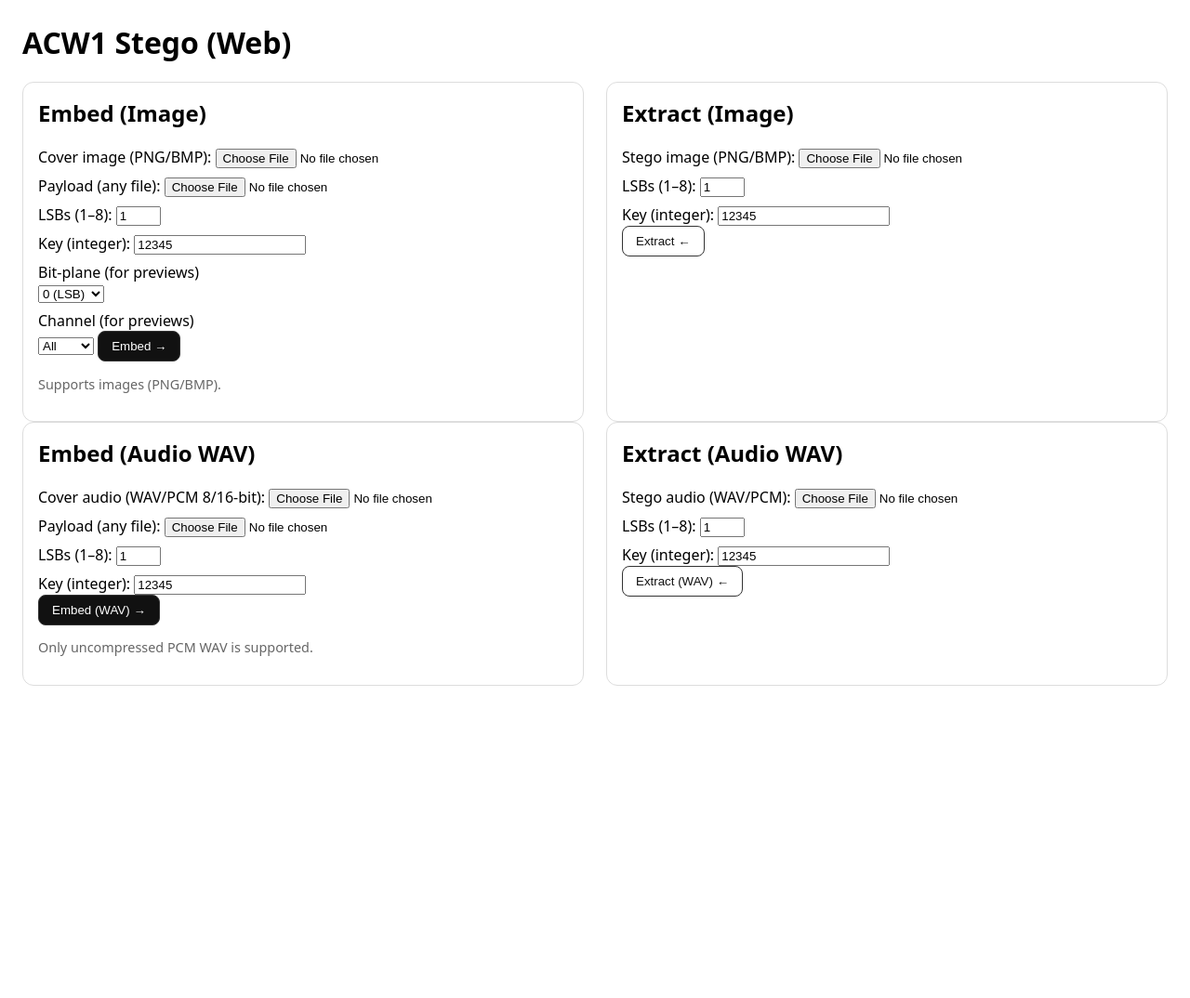
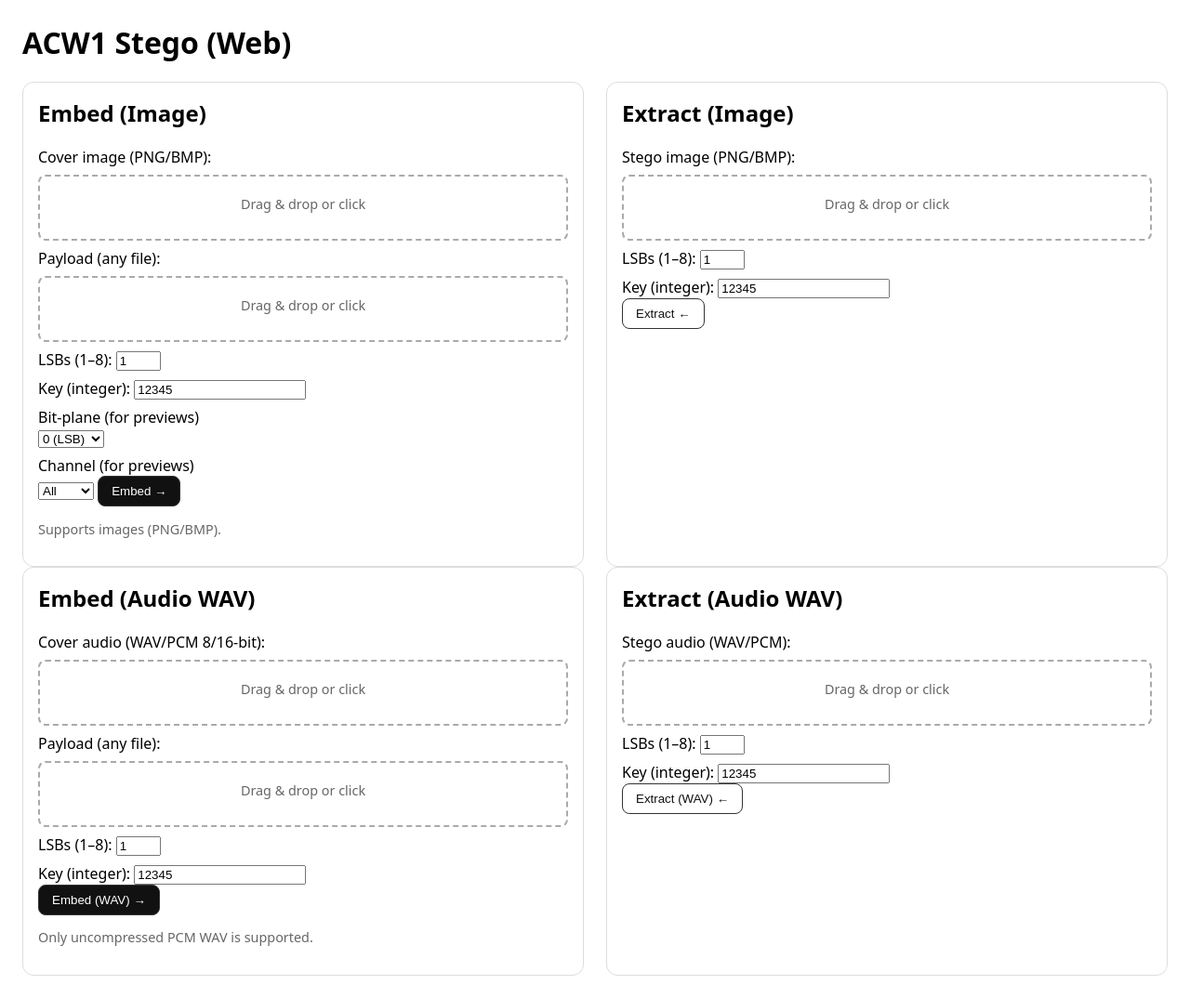
Before and after one commit to jkoui/INF2005, a Flask app: page / in a window 1280 px wide. Shown: the whole page at 93% size. Before the commit the page ends 738 px from the top, so only its background shows below. Run offline with Flask 3, Linux system fonts and the light colour scheme; some libraries are stand-ins or nearby versions.

Commit message:
added drag and drop

```diff
--- a/app/templates/index.html
+++ b/app/templates/index.html
@@ -19,6 +19,31 @@
     table.kv td.key { color:#555; }
     .muted { color:#666; }
     h2 { margin-top: 0; }
+
+    /* --- Drag & Drop --- */
+    .drop-zone {
+      border: 2px dashed #aaa;
+      border-radius: 8px;
+      padding: 20px;
+      text-align: center;
+      color: #666;
+      margin-top: 8px;
+      cursor: pointer;
+      font-size: 0.9em;
+    }
+    .drop-zone.dragover {
+      border-color: #333;
+      background: #f9f9f9;
+      color: #111;
+    }
+    .drop-zone input {
+      display: none;
+    }
+    .drop-zone .file-name {
+      margin-top: 8px;
+      font-size: 0.85em;
+      color: #333;
+    }
   </style>
 </head>
 <body>
@@ -33,12 +58,21 @@
     <div class="card" style="flex:1; min-width: 340px;">
       <h2>Embed (Image)</h2>
       <form action="{{ url_for('embed') }}" method="post" enctype="multipart/form-data">
-        <label>Cover image (PNG/BMP): <input required type="file" name="cover" accept=".png,.bmp,image/png,image/bmp"></label>
-        <label>Payload (any file): <input required type="file" name="payload"></label>
+        <label>Cover image (PNG/BMP):</label>
+        <div class="drop-zone">Drag & drop or click
+          <input required type="file" name="cover" accept=".png,.bmp,image/png,image/bmp">
+          <div class="file-name"></div>
+        </div>
+
+        <label>Payload (any file):</label>
+        <div class="drop-zone">Drag & drop or click
+          <input required type="file" name="payload">
+          <div class="file-name"></div>
+        </div>
+
         <label>LSBs (1–8): <input type="number" name="lsb" min="1" max="8" value="1" required></label>
         <label>Key (integer): <input type="number" name="key" value="12345" required></label>
 
-        <!-- NEW: preview controls -->
         <label>Bit-plane (for previews)</label>
         <select name="bit">
           <option value="0" selected>0 (LSB)</option>
@@ -67,7 +101,11 @@
     <div class="card" style="flex:1; min-width: 340px;">
       <h2>Extract (Image)</h2>
       <form action="{{ url_for('extract') }}" method="post" enctype="multipart/form-data">
-        <label>Stego image (PNG/BMP): <input required type="file" name="stego" accept=".png,.bmp,image/png,image/bmp"></label>
+        <label>Stego image (PNG/BMP):</label>
+        <div class="drop-zone">Drag & drop or click
+          <input required type="file" name="stego" accept=".png,.bmp,image/png,image/bmp">
+          <div class="file-name"></div>
+        </div>
         <label>LSBs (1–8): <input type="number" name="lsb" min="1" max="8" value="1" required></label>
         <label>Key (integer): <input type="number" name="key" value="12345" required></label>
         <button class="btn secondary" type="submit">Extract ←</button>
@@ -79,8 +117,18 @@
     <div class="card" style="flex:1; min-width: 340px;">
       <h2>Embed (Audio WAV)</h2>
       <form action="{{ url_for('embed_audio') }}" method="post" enctype="multipart/form-data">
-        <label>Cover audio (WAV/PCM 8/16-bit): <input required type="file" name="cover_wav" accept=".wav,audio/wav"></label>
-        <label>Payload (any file): <input required type="file" name="payload_wav"></label>
+        <label>Cover audio (WAV/PCM 8/16-bit):</label>
+        <div class="drop-zone">Drag & drop or click
+          <input required type="file" name="cover_wav" accept=".wav,audio/wav">
+          <div class="file-name"></div>
+        </div>
+
+        <label>Payload (any file):</label>
+        <div class="drop-zone">Drag & drop or click
+          <input required type="file" name="payload_wav">
+          <div class="file-name"></div>
+        </div>
+
         <label>LSBs (1–8): <input type="number" name="lsb" min="1" max="8" value="1" required></label>
         <label>Key (integer): <input type="number" name="key" value="12345" required></label>
         <button class="btn" type="submit">Embed (WAV) →</button>
@@ -91,7 +139,12 @@
     <div class="card" style="flex:1; min-width: 340px;">
       <h2>Extract (Audio WAV)</h2>
       <form action="{{ url_for('extract_audio') }}" method="post" enctype="multipart/form-data">
-        <label>Stego audio (WAV/PCM): <input required type="file" name="stego_wav" accept=".wav,audio/wav"></label>
+        <label>Stego audio (WAV/PCM):</label>
+        <div class="drop-zone">Drag & drop or click
+          <input required type="file" name="stego_wav" accept=".wav,audio/wav">
+          <div class="file-name"></div>
+        </div>
+
         <label>LSBs (1–8): <input type="number" name="lsb" min="1" max="8" value="1" required></label>
         <label>Key (integer): <input type="number" name="key" value="12345" required></label>
         <button class="btn secondary" type="submit">Extract (WAV) ←</button>
@@ -127,7 +180,6 @@
         </div>
       {% endif %}
 
-      <!-- NEW: single-bit plane preview -->
       {% if result.bit_plane_preview %}
         <div class="card preview">
           <h3>Single bit-plane preview</h3>
@@ -135,7 +187,6 @@
         </div>
       {% endif %}
 
-      <!-- NEW: LSB change mask -->
       {% if result.change_mask_preview %}
         <div class="card preview">
           <h3>LSB change mask</h3>
@@ -197,5 +248,38 @@
       <p><a class="btn" href="{{ result.download_wav_url }}">Download stego audio</a></p>
     {% endif %}
   {% endif %}
+
+  <script>
+    document.querySelectorAll(".drop-zone").forEach(zone => {
+      const input = zone.querySelector("input");
+      const fileNameDisplay = zone.querySelector(".file-name");
+
+      zone.addEventListener("click", () => input.click());
+
+      zone.addEventListener("dragover", e => {
+        e.preventDefault();
+        zone.classList.add("dragover");
+      });
+
+      zone.addEventListener("dragleave", () => {
+        zone.classList.remove("dragover");
+      });
+
+      zone.addEventListener("drop", e => {
+        e.preventDefault();
+        zone.classList.remove("dragover");
+        if (e.dataTransfer.files.length) {
+          input.files = e.dataTransfer.files;
+          fileNameDisplay.textContent = e.dataTransfer.files[0].name;
+        }
+      });
+
+      input.addEventListener("change", () => {
+        if (input.files.length) {
+          fileNameDisplay.textContent = input.files[0].name;
+        }
+      });
+    });
+  </script>
 </body>
 </html>
```
